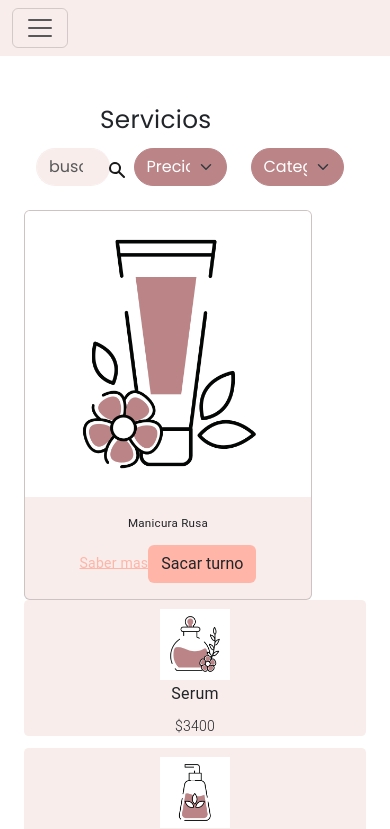
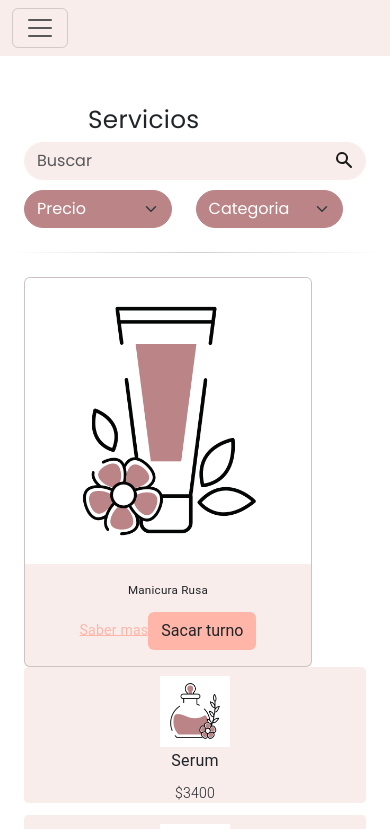
Before and after one commit to nehoxy/estetica-lida, an Angular app: page /servicios in a window 390 px wide. Shown: the top 829 px of the page. Built offline with nearby package versions, Linux system fonts and the light colour scheme.

Commit message:
correcciones en el responsive del componente busqueda de servicios

```diff
--- a/src/app/modules/servicios/component/busqueda/busqueda.component.css
+++ b/src/app/modules/servicios/component/busqueda/busqueda.component.css
@@ -1,3 +1,4 @@
+
 h2{
     font-family: Poppins,sans-serif;
 }
@@ -10,10 +11,6 @@ hr {
     background-image: linear-gradient(to right, rgba(0, 0, 0, 0), rgba(0, 0, 0, 0.75), rgba(0, 0, 0, 0));
 }
 
-.barra{
-    padding-top: 1.5vw;
-
-}
 
 .filtros{
     background-color: #bb8588;
@@ -24,6 +21,11 @@ hr {
 
 }
 
+.barra{
+    padding-top: 1.5vw;
+
+}
+
 .tamaño-filtros{
     width: 12vw;
 }
@@ -31,6 +33,11 @@ hr {
 .tamaño-text{
     width: 15vw;
 }
+
+/*
+.tamaño-barra{
+    width: 12vw;
+}*/
 
 .busqueda{
     border-radius: 5vw;
@@ -54,33 +61,94 @@ hr {
 
 .input-wrapper {
 	position: relative;
-	width: 25vw;
+
 }
+
 @media only screen and (max-width: 600px) {
-    .barra{
-        padding-top: 3vw;
+    .tamaño-filtros{
+        width: 44vw;
+        margin-top: 1vw;
     }
+    .input-icon {
+        color: #191919;
+        position: absolute;
+        width: 20px;
+        height: 20px;
+        left: 12px;
+        top: 55%;
+        left: 88%;
+        transform: translateY(-50%);
+    }
+}
+
+
+@media only screen and (min-width: 600px) {
     .tamaño-filtros{
-        width: 30vw;
+        width: 44vw;
     }
-    .tamaño-text{
-        width: 30vw;
+    .input-icon {
+        color: #191919;
+        position: absolute;
+        width: 20px;
+        height: 20px;
+        left: 12px;
+        top: 55%;
+        left: 88%;
+        transform: translateY(-50%);
     }
-    .busqueda{
-        border-radius: 10vw;
-        border-right: 50vw;
+}
+
+
+@media only screen and (min-width: 768px) {
+    .tamaño-filtros{
+        width: 18vw;
+    }
+    .input-icon {
+        color: #191919;
+        position: absolute;
+        width: 20px;
+        height: 20px;
+        left: 12px;
+        top: 55%;
+        left: 94%;
+        transform: translateY(-50%);
     }
 
 }
-@media only screen and (min-width: 600px) {
+@media only screen and (min-width: 1000px) {
+    .tamaño-filtros{
+        width: 13vw;
+    }
+    .input-icon {
+        color: #191919;
+        position: absolute;
+        width: 20px;
+        height: 20px;
+        left: 12px;
+        top: 60%;
+        left: 87%;
+        transform: translateY(-50%);
+    }
 
 }
 
-@media only screen and (min-width: 768px) {
+@media only screen and (min-width: 1200px) {
+    .input-wrapper {
+        position: relative;
+        width: 25vw;
+    }
+    .input-icon {
+        color: #191919;
+        position: absolute;
+        width: 20px;
+        height: 20px;
+        left: 12px;
+        top: 69%;
+        left: 85%;
+        transform: translateY(-50%);
+    }
+    .tamaño-filtros{
+        width: 12vw;
+    }
 
 }
-
-
-@media only screen and (min-width: 992px) {
-
-}
--- a/src/app/modules/servicios/component/busqueda/busqueda.component.html
+++ b/src/app/modules/servicios/component/busqueda/busqueda.component.html
@@ -1,10 +1,11 @@
-<div class="container-fluid m-4 mx-auto">
+
+<div class="container-flex m-4 mx-auto">
     <div class="row mx-auto">
         <div class="col-lg-4 col-12 col-sm-12  text-lg-start ms-5 ">
             <h2 class=" fs-2 mt-4 ms-3 mb-0">Servicios</h2>
         </div>
-        <div class="col-lg-4 col-12 col-sm-12 text-lg-center barra input-wrapper">
-            <input class="form-control busqueda me-2" type="search" placeholder="buscar" aria-label="Search">
+        <div class="col-lg-4 col-12 col-sm-12 text-lg-center barra tamaño-barra input-wrapper">
+            <input class="form-control busqueda me-2" type="search" placeholder="Buscar" aria-label="Search">
             <svg xmlns="http://www.w3.org/2000/svg" class="input-icon" viewBox="0 0 20 20" fill="currentColor">
                 <path fill-rule="evenodd" d="M8 4a4 4 0 100 8 4 4 0 000-8zM2 8a6 6 0 1110.89 3.476l4.817 4.817a1 1 0 01-1.414 1.414l-4.816-4.816A6 6 0 012 8z" clip-rule="evenodd" />
             </svg>
@@ -21,8 +22,11 @@
                 <option selected>Categoria</option>
                 <option value="1">Belleza facial</option>
                 <option value="2">Estetica corporal</option>
-                <option value="3">Manicuria y pedicuria</option>
+                <option value="3">Manicuria</option>
+                <option value="3">Pedicuria</option>
               </select>
         </div>
     </div>
 </div>
+
+<hr>
```
